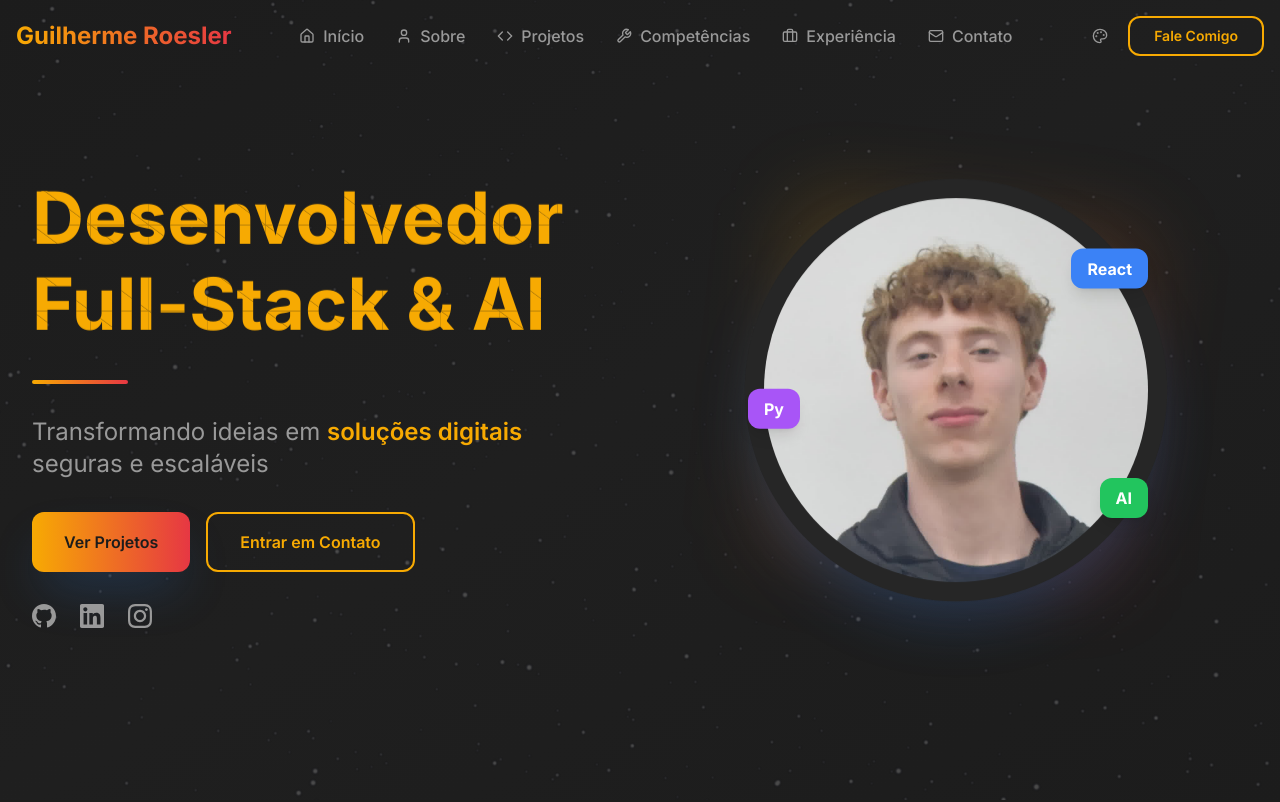
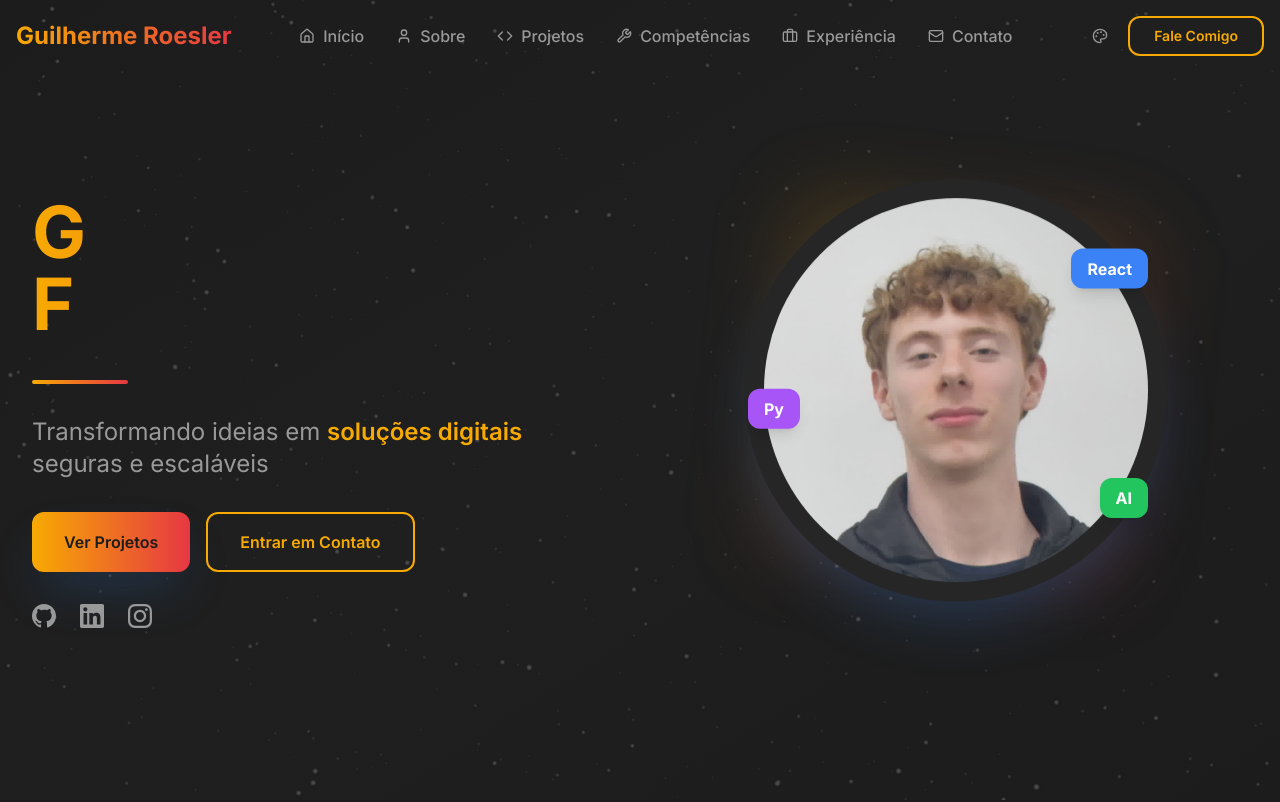
Before and after one commit to GuilhermeRoesler/Code-By-Gui, a React (Vite) app: page / in a window 1280 px wide. Shown: the top 802 px of the page. Built offline with nearby package versions, Linux system fonts and the light colour scheme.

Commit message:
[dyad] Fixing animation crash by simplifying the hero animation - wrote 2 file(s), deleted 1 file(s)

```diff
--- a/src/App.css
+++ b/src/App.css
@@ -22,40 +22,6 @@
     transform: scale(1.05) translate(0, 0);
   }
 }
-
-/* Text Fly-In Animation */
-.text-fly-in-container {
-  position: relative;
-  transform-style: preserve-3d;
-  perspective: 800px;
-  width: 100%;
-  height: 1.2em;
-  /* Ajuste a altura conforme o tamanho da fonte */
-}
-
-.text-fly-in-slice {
-  position: absolute;
-  top: 50%;
-  left: 50%;
-  width: 100%;
-  height: 100%;
-  opacity: 0;
-  transform-style: preserve-3d;
-  animation: fly-in 2500ms cubic-bezier(0.36, 0.1, 0.16, 1) forwards;
-}
-
-@keyframes fly-in {
-  0% {
-    opacity: 0;
-    transform: translate(-50%, -50%) rotateX(var(--init-x)) rotateY(var(--init-y)) rotateZ(var(--init-z)) translateZ(var(--init-depth));
-  }
-
-  100% {
-    opacity: 1;
-    transform: translate(-50%, -50%) rotateX(0deg) rotateY(0deg) rotateZ(0deg) translateZ(0px);
-  }
-}
-
 
 .bounce {
   animation: bounce 2s infinite;
@@ -362,26 +328,3 @@
   height: 100%;
   object-fit: cover;
 }
-
-/* Hero Animation Transition */
-.hero-fade-out {
-  animation: hero-fade-out-anim 0.5s ease-out forwards;
-}
-
-.hero-fade-in {
-  animation: hero-fade-in-anim 0.5s ease-in forwards;
-}
-
-@keyframes hero-fade-out-anim {
-  from { opacity: 1; }
-  to { opacity: 0; }
-}
-
-@keyframes hero-fade-in-anim {
-  from { opacity: 0; }
-  to { opacity: 1; }
-}
-
-.animation-hidden {
-  display: none;
-}
--- a/src/components/Hero.tsx
+++ b/src/components/Hero.tsx
@@ -1,33 +1,7 @@
-import { useState, useEffect } from 'react';
 import heroProfile from '@/assets/hero-profile.jpg';
-import TextFlyIn from './TextFlyIn';
 import TypingAnimation from './TypingAnimation';
 
 const Hero = () => {
-  const [animationPhase, setAnimationPhase] = useState('waiting');
-
-  useEffect(() => {
-    const startTimer = setTimeout(() => setAnimationPhase('flyIn'), 2000);
-    return () => clearTimeout(startTimer);
-  }, []);
-
-  useEffect(() => {
-    if (animationPhase === 'flyIn') {
-      const flyInDuration = 1560 + 2500;
-      const pauseDuration = 5000;
-      const timer = setTimeout(() => setAnimationPhase('fadingOut'), flyInDuration + pauseDuration);
-      return () => clearTimeout(timer);
-    }
-  }, [animationPhase]);
-
-  useEffect(() => {
-    if (animationPhase === 'fadingOut') {
-      const fadeOutDuration = 500;
-      const timer = setTimeout(() => setAnimationPhase('typing'), fadeOutDuration);
-      return () => clearTimeout(timer);
-    }
-  }, [animationPhase]);
-
   const scrollToProjects = () => {
     const element = document.getElementById('projects');
     if (element) {
@@ -41,22 +15,7 @@ const Hero = () => {
         <div className="grid lg:grid-cols-2 gap-12 items-center">
           <div className="space-y-8 fade-in">
             <div className="space-y-4">
-              <h1 className="text-5xl lg:text-7xl font-bold leading-tight h-[9.5rem] lg:h-[12rem] flex flex-col justify-center">
-                <div
-                  className={`
-                    ${animationPhase === 'typing' ? 'animation-hidden' : ''}
-                    ${animationPhase === 'fadingOut' ? 'hero-fade-out' : ''}
-                  `}
-                >
-                  <TextFlyIn>Desenvolvedor</TextFlyIn>
-                  <TextFlyIn>Full-Stack & AI</TextFlyIn>
-                </div>
-                <div
-                  className={`
-                    ${animationPhase !== 'typing' ? 'animation-hidden' : ''}
-                    ${animationPhase === 'typing' ? 'hero-fade-in' : ''}
-                  `}
-                >
+              <h1 className="text-5xl lg:text-7xl font-bold leading-tight h-[9.5rem] lg:h-[12rem] flex flex-col justify-center slide-top visible" style={{ animationDelay: '2s' }}>
                 <TypingAnimation
                   texts={["Desenvolvedor", "Guilherme"]}
                   startDeleting={true}
@@ -67,7 +26,6 @@ const Hero = () => {
                   startDeleting={true}
                   className="gradient-text"
                 />
-                </div>
               </h1>
               <div className="w-24 h-1 bg-gradient-to-r from-primary to-accent rounded-full"></div>
             </div>
--- a/src/components/TextFlyIn.tsx
+++ /dev/null
@@ -1,71 +0,0 @@
-import React from 'react';
-
-interface TextFlyInProps {
-  children: string;
-  className?: string;
-}
-
-const TextFlyIn: React.FC<TextFlyInProps> = ({ children, className }) => {
-  const slices = React.useMemo(() => {
-    const numSlices = 40;
-    // Cores do gradiente (HSL: Hue, Saturation, Lightness)
-    const startColor = { h: 41, s: 98, l: 49 }; // Amarelo/Laranja (Primary)
-    const endColor = { h: 356, s: 78, l: 56 }; // Vermelho (Accent)
-
-    // A diferença de matiz (hue) precisa considerar o caminho mais curto no círculo de cores
-    let hueDifference = endColor.h - startColor.h;
-    if (Math.abs(hueDifference) > 180) {
-      if (hueDifference > 0) {
-        hueDifference -= 360;
-      } else {
-        hueDifference += 360;
-      }
-    }
-
-    return Array.from({ length: numSlices }).map((_, i) => {
-      const key = i + 1;
-      const row = Math.floor(i / 20);
-      const progress = i / (numSlices - 1);
-
-      // Interpolação de cores HSL para criar o gradiente
-      const currentHue = startColor.h + hueDifference * progress;
-      const currentSat = startColor.s + (endColor.s - startColor.s) * progress;
-      const currentLight = startColor.l + (endColor.l - startColor.l) * progress;
-      const color = `#f7aa02`;
-
-      // Lógica de clip-path
-      const p1x = Math.floor(i / 2) * 10 - row * 100;
-      const p1y = row * 50;
-      const p2x = Math.floor(key / 2) * 10 - row * 100;
-      const p2y = Math.ceil(key % 2) * 50 + (row * 50);
-      const p3x = Math.ceil(key / 2) * 10 - row * 100;
-      const p3y = (row + 1) * 50;
-      const clipPath = `polygon(${p1x}% ${p1y}%, ${p2x}% ${p2y}%, ${p3x}% ${p3y}%)`;
-
-      // Valores aleatórios para a animação
-      const style: React.CSSProperties = {
-        '--init-x': `${Math.random() * 1000 - 500}deg`,
-        '--init-y': `${Math.random() * 1000 - 500}deg`,
-        '--init-z': `${Math.random() * 1000 - 500}deg`,
-        '--init-depth': `${Math.random() * 3000 - 2500}px`,
-        animationDelay: `${i * 40}ms`,
-        clipPath,
-        color,
-      };
-
-      return (
-        <div key={i} className="text-fly-in-slice" style={style}>
-          {children}
-        </div>
-      );
-    });
-  }, [children]);
-
-  return (
-    <div className={`text-fly-in-container ${className}`}>
-      {slices}
-    </div>
-  );
-};
-
-export default TextFlyIn;
```
Lines whose indentation alone changed are shown as unchanged.
